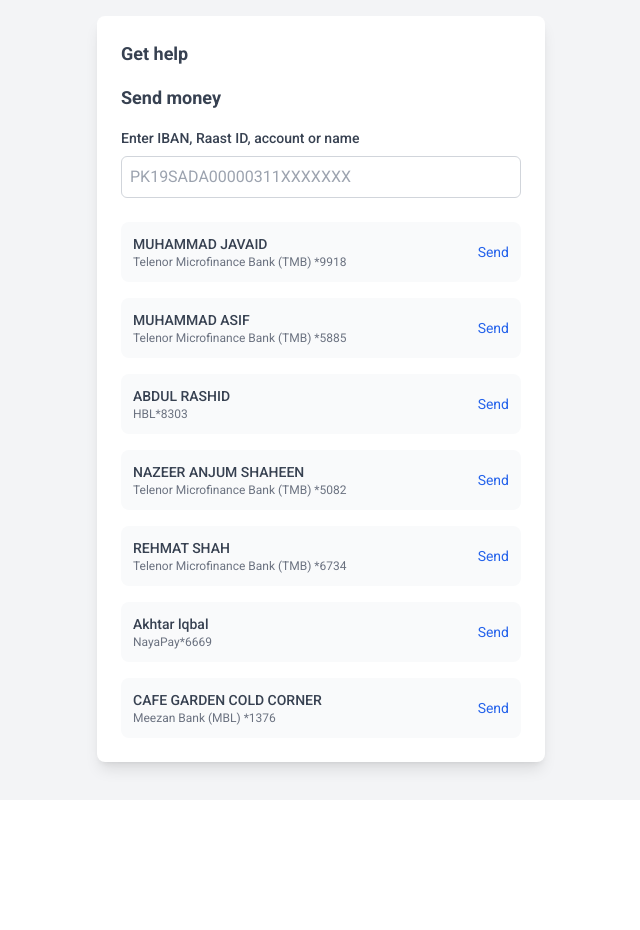
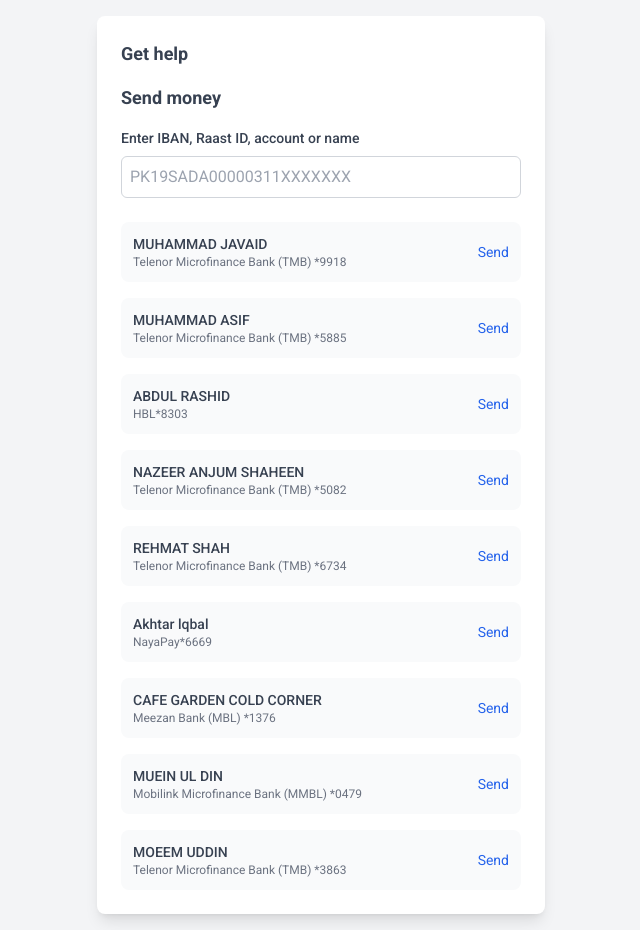
Before and after one commit to Ahsan-Burki2126/sada, a React (Vite) app: page /payments in a window 1280 px wide. Shown: the whole page, without its empty margins (319-959 px from the left). Before the commit the page ends 800 px from the top, so only its background shows below. Built offline with nearby package versions, Linux system fonts and the light colour scheme.

Commit message:
Update Paymentsname.jsx

```diff
--- a/src/Paymentsname.jsx
+++ b/src/Paymentsname.jsx
@@ -63,6 +63,16 @@
             bank="Meezan Bank (MBL) *1376"
             onClick={handleRecipientClick}
           />
+          <Recipient
+            name="MUEIN UL DIN"
+            bank="Mobilink Microfinance Bank (MMBL) *0479"
+            onClick={handleRecipientClick}
+          />
+          <Recipient
+            name="MOEEM UDDIN"
+            bank="Telenor Microfinance Bank (TMB) *3863"
+            onClick={handleRecipientClick}
+          />
         </div>
       </div>
     </div>
```
